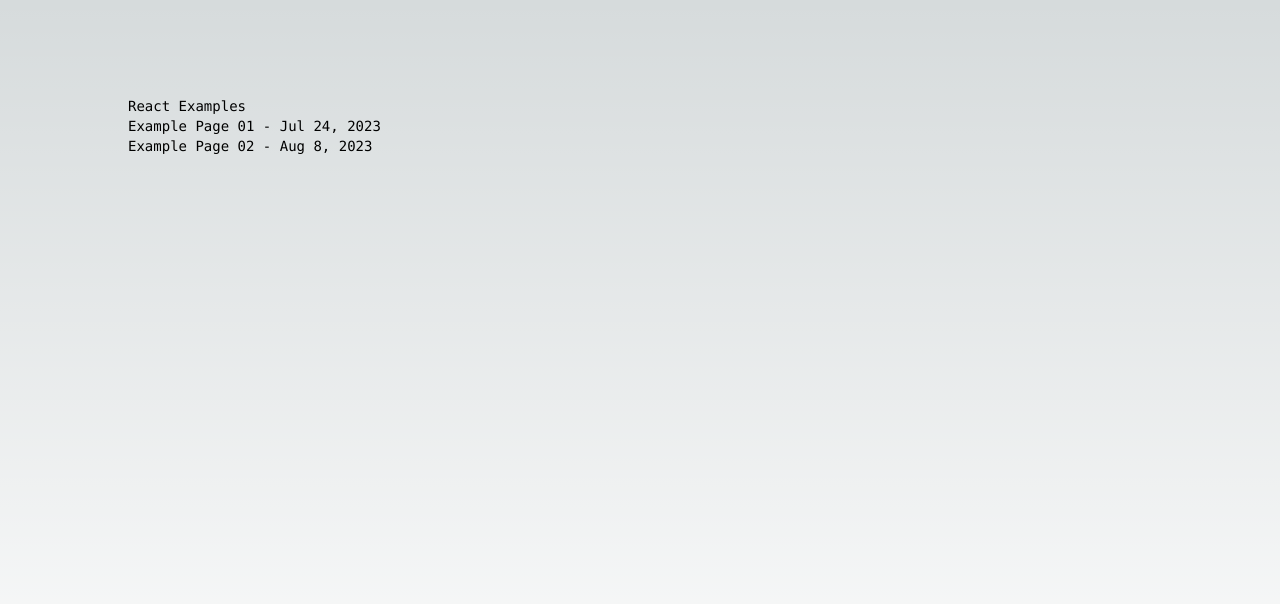
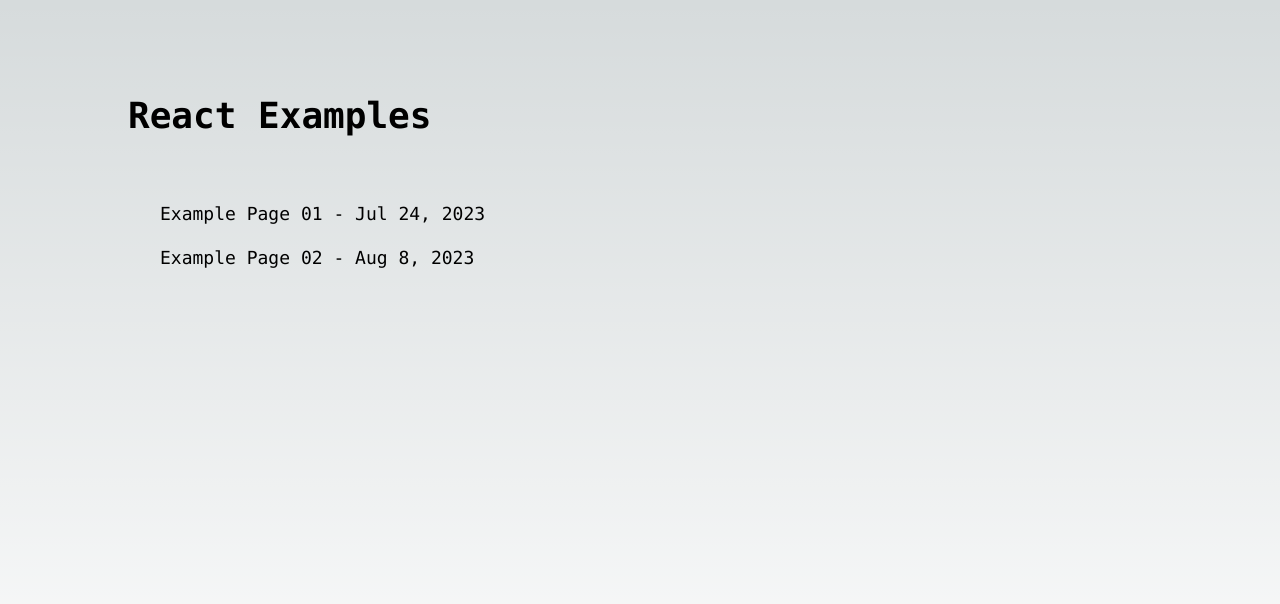
Before and after one commit to destacks/react-examples, a Next.js app: page / in a window 1280 px wide. Shown: the top 604 px of the page. Built offline with nearby package versions, Linux system fonts and the light colour scheme.

Commit message:
Add some styling

```diff
--- a/components/heading-section.jsx
+++ b/components/heading-section.jsx
@@ -1,7 +1,7 @@
 const HeadingSection = ({ title, date }) => (
-  <div>
-    <h1>{title}</h1>
-    <p>{date}</p>
+  <div className="mb-16">
+    <h1 className="font-bold text-4xl mb-8">{title}</h1>
+    <p className="font-medium mb-8">{date}</p>
   </div>
 );
 
--- a/pages/index.jsx
+++ b/pages/index.jsx
@@ -4,13 +4,23 @@
 const Home = () => (
   <Layout>
     <main>
-      <h1>React Examples</h1>
+      <h1 className="font-bold text-4xl mb-16">React Examples</h1>
       <ul>
-        <li>
-          <Link href="/example-page-01">Example Page 01 - Jul 24, 2023</Link>
+        <li className="my-4">
+          <Link
+            href="/example-page-01"
+            className="m-8 text-lg font-medium hover:underline underline-offset-2 decoration-2 hover:decoration-pink-400"
+          >
+            Example Page 01 - Jul 24, 2023
+          </Link>
         </li>
         <li>
-          <Link href="/example-page-02">Example Page 02 - Aug 8, 2023</Link>
+          <Link
+            href="/example-page-02"
+            className="m-8 text-lg font-medium hover:underline underline-offset-2 decoration-2 hover:decoration-pink-400"
+          >
+            Example Page 02 - Aug 8, 2023
+          </Link>
         </li>
       </ul>
     </main>
```
